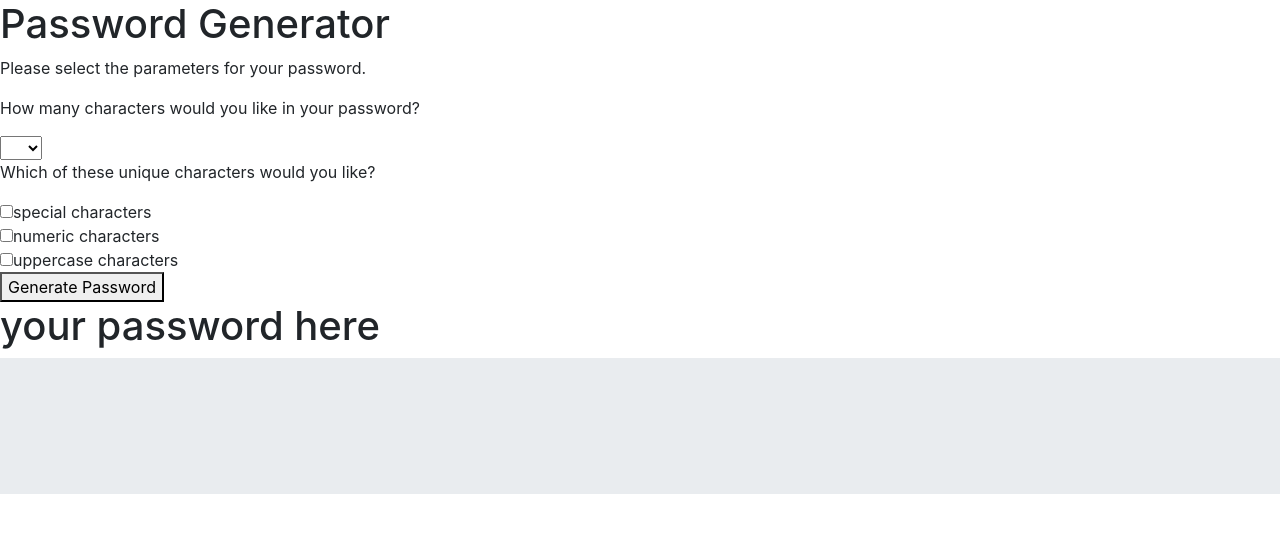
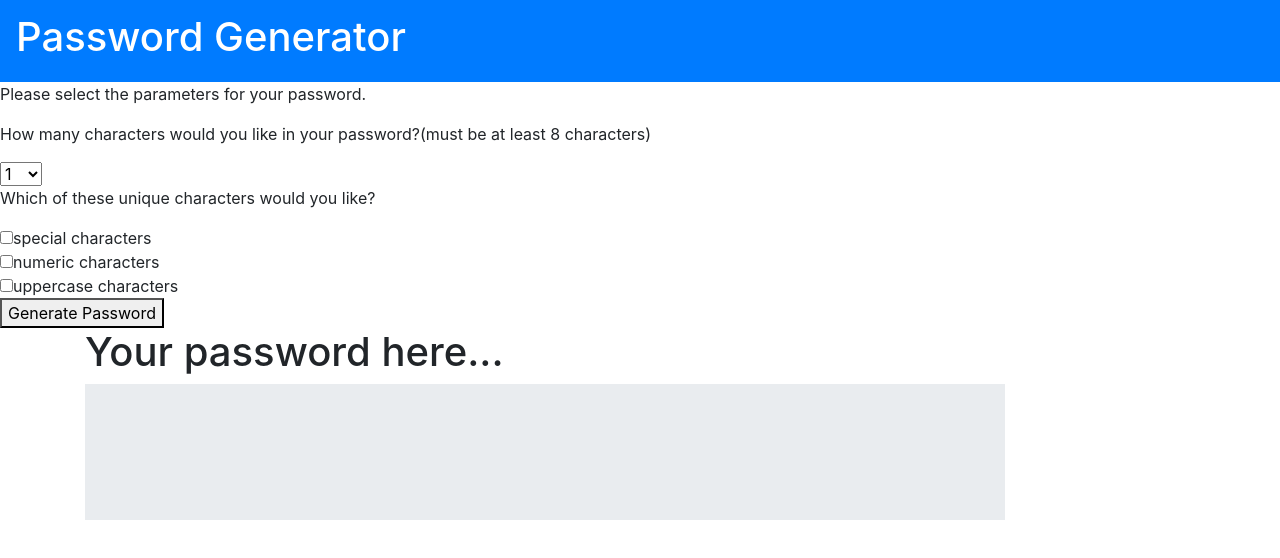
Before and after one commit to binrz00/password-generator, a plain HTML site: page index.html in a window 1280 px wide. Drawn offline with nearby package versions, Linux system fonts and the light colour scheme.

Commit message:
did the best I could with the visuals

```diff
--- a/index.html
+++ b/index.html
@@ -8,18 +8,21 @@
     <title>password generator</title>
 </head>
 <body>
-    <h1>Password Generator</h1>
+        <nav class="navbar navbar-dark bg-primary">
+                <span class="navbar-brand mb-0 h1"><h1>Password Generator</h1></span>
+              </nav>
+
     <p>Please select the parameters for your password.</p>
 <div>
-    <p>How many characters would you like in your password?</p>
+    <p>How many characters would you like in your password?(must be at least 8 characters)</p>
     <select id="characters">
-        <option value="1"></option>
-        <option value="2"></option>
-        <option value="3"></option>
-        <option value="4"></option>
-        <option value="5"></option>
-        <option value="6"></option>
-        <option value="7"></option>
+        <option value="1">1</option>
+        <option value="2">2</option>
+        <option value="3">3</option>
+        <option value="4">4</option>
+        <option value="5">5</option>
+        <option value="6">6</option>
+        <option value="7">7</option>
         <option value="8">8</option>
         <option value="9">9</option>
         <option value="10">10</option>
@@ -51,10 +54,19 @@
 <input type="checkbox" id="uppercase">uppercase characters
 </div>
 <button onclick="start()">Generate Password</button>
-<h1>your password here</h1>
+
+<div class="container">
+    <div class="row">
+        <div class="col-10">
+                <h1>Your password here...</h1></div></div>
+                <div class="row">
+                        <div class="col-10">
 <div class="jumbotron jumbotron-fluid">
     <div class="container">
       <h1 id= "jumbotron" class="display-4"></h1>
+    </div>
+    </div>
+    </div>
     </div>
   </div>
  <script src="./javascipt.js"></script
--- a/javascipt.js
+++ b/javascipt.js
@@ -13,8 +13,12 @@ function start(){
         //console.log(numberEl.checked);
         const capitalEl = document.getElementById("uppercase");
         //console.log(capitalEl.checked);
-// This function will generate the password
-
+// This will ensure the password is at least 8 characters
+   if(amountEl.value < 8){
+       alert("You must select at least 8 characters");
+       amountEl.value = 8;
+   }
+// this will generate the password
 let password = "";
 
 if (specialEl.checked === true){
```
